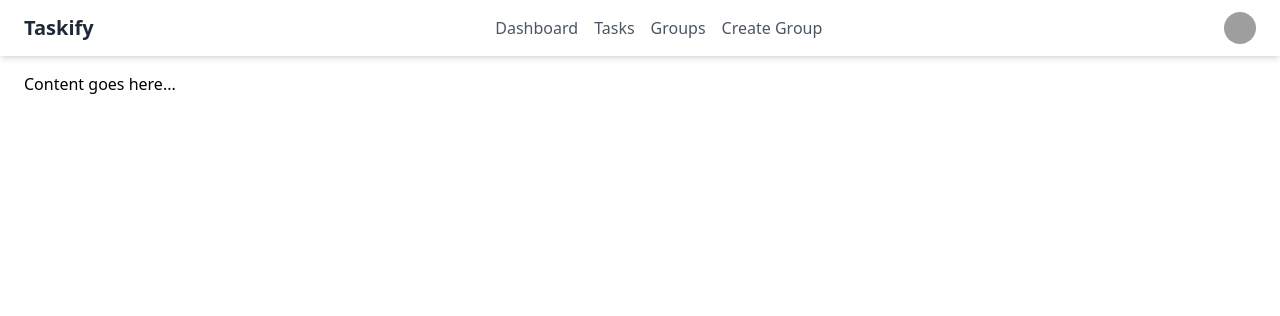
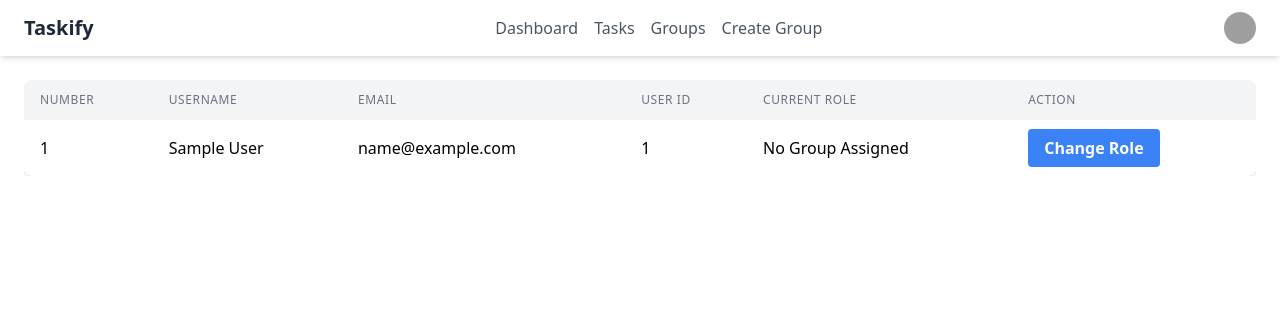
Before and after one commit to phitronio/SDT-Django, a Django app: template task-management/users/templates/admin/dashboard.html in a window 1280 px wide. Shown: the top 316 px of the page. Run offline with Django 5.2, Linux system fonts and the light colour scheme; the template is opened without the code that fills it: values that come from a table or form of the project are taken from there, others are empty; tables that the repository leaves empty hold one stand-in row (values such as "Sample post"); grey boxes are pictures that could not be loaded.

Commit message:
12.3, 12.4 & 12.5 added

```diff
--- a/task-management/static/css/output.css
+++ b/task-management/static/css/output.css
@@ -746,8 +755,20 @@ video {
   width: 100%;
 }
 
+.w-2\/3 {
+  width: 66.666667%;
+}
+
+.min-w-full {
+  min-width: 100%;
+}
+
 .max-w-\[1400px\] {
   max-width: 1400px;
+}
+
+.table-auto {
+  table-layout: auto;
 }
 
 .border-collapse {
@@ -831,6 +860,23 @@ video {
   border-color: rgb(243 244 246 / var(--tw-divide-opacity, 1));
 }
 
+.divide-gray-200 > :not([hidden]) ~ :not([hidden]) {
+  --tw-divide-opacity: 1;
+  border-color: rgb(229 231 235 / var(--tw-divide-opacity, 1));
+}
+
+.overflow-hidden {
+  overflow: hidden;
+}
+
+.overflow-x-auto {
+  overflow-x: auto;
+}
+
+.whitespace-nowrap {
+  white-space: nowrap;
+}
+
 .rounded {
   border-radius: 0.25rem;
 }
@@ -1056,6 +1112,18 @@ video {
 
 .font-semibold {
   font-weight: 600;
+}
+
+.uppercase {
+  text-transform: uppercase;
+}
+
+.italic {
+  font-style: italic;
+}
+
+.tracking-wider {
+  letter-spacing: 0.05em;
 }
 
 .text-blue-600 {
--- a/task-management/users/templates/admin/dashboard.html
+++ b/task-management/users/templates/admin/dashboard.html
@@ -16,16 +16,16 @@
           >
           <div class="hidden md:flex space-x-4">
             <a
-              href="admin-dashboard.html"
+              href="{% url 'admin-dashboard' %}"
               class="text-gray-600 hover:text-gray-800"
               >Dashboard</a
             >
             <a href="#" class="text-gray-600 hover:text-gray-800">Tasks</a>
-            <a href="group-list.html" class="text-gray-600 hover:text-gray-800"
+            <a href="{% url 'group-list' %}" class="text-gray-600 hover:text-gray-800"
               >Groups</a
             >
             <a
-              href="create-group.html"
+              href="{% url 'create-group' %}"
               class="text-gray-600 hover:text-gray-800"
               >Create Group</a
             >
@@ -47,11 +47,11 @@
                 class="absolute right-0 mt-2 w-48 bg-white rounded-md shadow-lg py-1 hidden"
               >
                 <a
-                  href="manager-dashboard.html"
+                  href="{% url 'admin-dashboard' %}"
                   class="block px-4 py-2 text-sm text-gray-700 hover:bg-gray-100"
                   >Dashboard</a
                 >
-                <form method="post" action="logout.html">
+                <form method="post" action="{% url 'logout' %}">
                   <button
                     class="block px-4 py-2 text-sm text-gray-700 hover:bg-gray-100"
                   >
@@ -101,9 +101,9 @@
     </header>
 
     <main>
-      <div class="container mx-auto px-6 py-4">
-        <p>Content goes here...</p>
-      </div>
+     {% block content %}
+        {% include "admin/user_list.html" %}
+     {% endblock content %}
     </main>
 
     <script>
--- /dev/null
+++ b/task-management/users/templates/admin/user_list.html
@@ -0,0 +1,60 @@
+<div class="container mx-auto p-6">
+    <div class="overflow-x-auto">
+      <table class="min-w-full bg-white shadow-md rounded-lg overflow-hidden">
+        <thead class="bg-gray-100">
+          <tr>
+            <th
+              class="px-4 py-3 text-left text-xs font-medium text-gray-500 uppercase tracking-wider"
+            >
+              Number
+            </th>
+            <th
+              class="px-4 py-3 text-left text-xs font-medium text-gray-500 uppercase tracking-wider"
+            >
+              Username
+            </th>
+            <th
+              class="px-4 py-3 text-left text-xs font-medium text-gray-500 uppercase tracking-wider"
+            >
+              Email
+            </th>
+            <th
+              class="px-4 py-3 text-left text-xs font-medium text-gray-500 uppercase tracking-wider"
+            >
+              User ID
+            </th>
+            <th
+              class="px-4 py-3 text-left text-xs font-medium text-gray-500 uppercase tracking-wider"
+            >
+              Current Role
+            </th>
+            <th
+              class="px-4 py-3 text-left text-xs font-medium text-gray-500 uppercase tracking-wider"
+            >
+              Action
+            </th>
+          </tr>
+        </thead>
+        <tbody class="divide-y divide-gray-200">
+            {% for user in users %}
+                <tr class="hover:bg-gray-50">
+                    <td class="px-4 py-4 whitespace-nowrap">{{forloop.counter}}</td>
+                    <td class="px-4 py-4 whitespace-nowrap">{{user.first_name}} {{user.last_name}}</td>
+                    <td class="px-4 py-4 whitespace-nowrap">{{user.email}}</td>
+                    <td class="px-4 py-4 whitespace-nowrap">{{user.id}}</td>
+                    <td class="px-4 py-4 whitespace-nowrap">{{user.groups.first.name|default:"No Group Assigned"}}</td>
+                    <td class="px-4 py-4 whitespace-nowrap">
+                    <a
+                        href="{% url 'assign-role' user.id %}"
+                        class="bg-blue-500 hover:bg-blue-600 text-white font-bold py-2 px-4 rounded"
+                    >
+                        Change Role
+                    </a>
+                    </td>
+                </tr>
+            {% endfor %}
+
+        </tbody>
+      </table>
+    </div>
+  </div>
```
Also changed, not shown: other parts of task-management/static/css/output.css (+47 -0 lines), task-management/users/forms.py (+20 -1 lines), task-management/users/templates/admin/assign_role.html (added, +15 -0 lines), task-management/users/templates/admin/create_group.html (added, +15 -0 lines), task-management/users/templates/admin/group_list.html (added, +36 -0 lines), task-management/users/urls.py (+5 -2 lines), task-management/users/views.py (+38 -5 lines).
